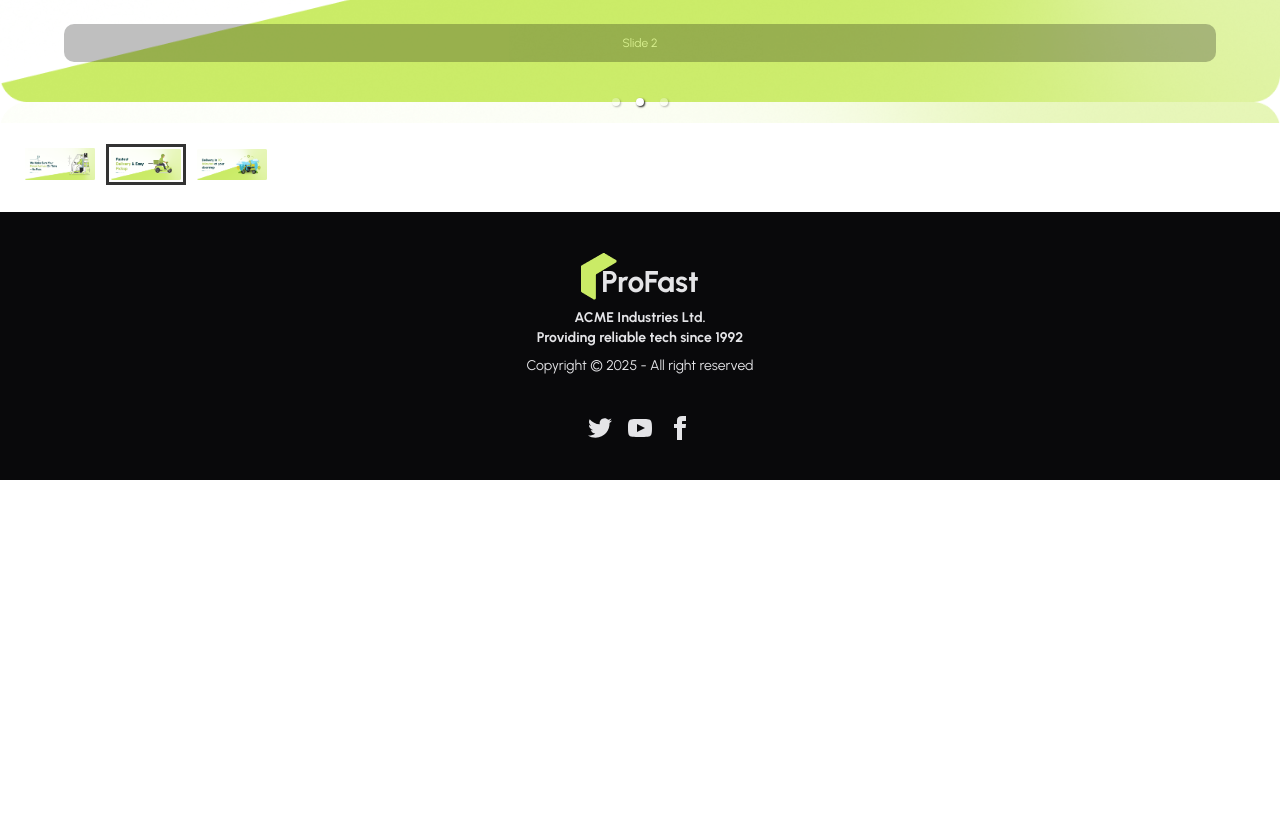
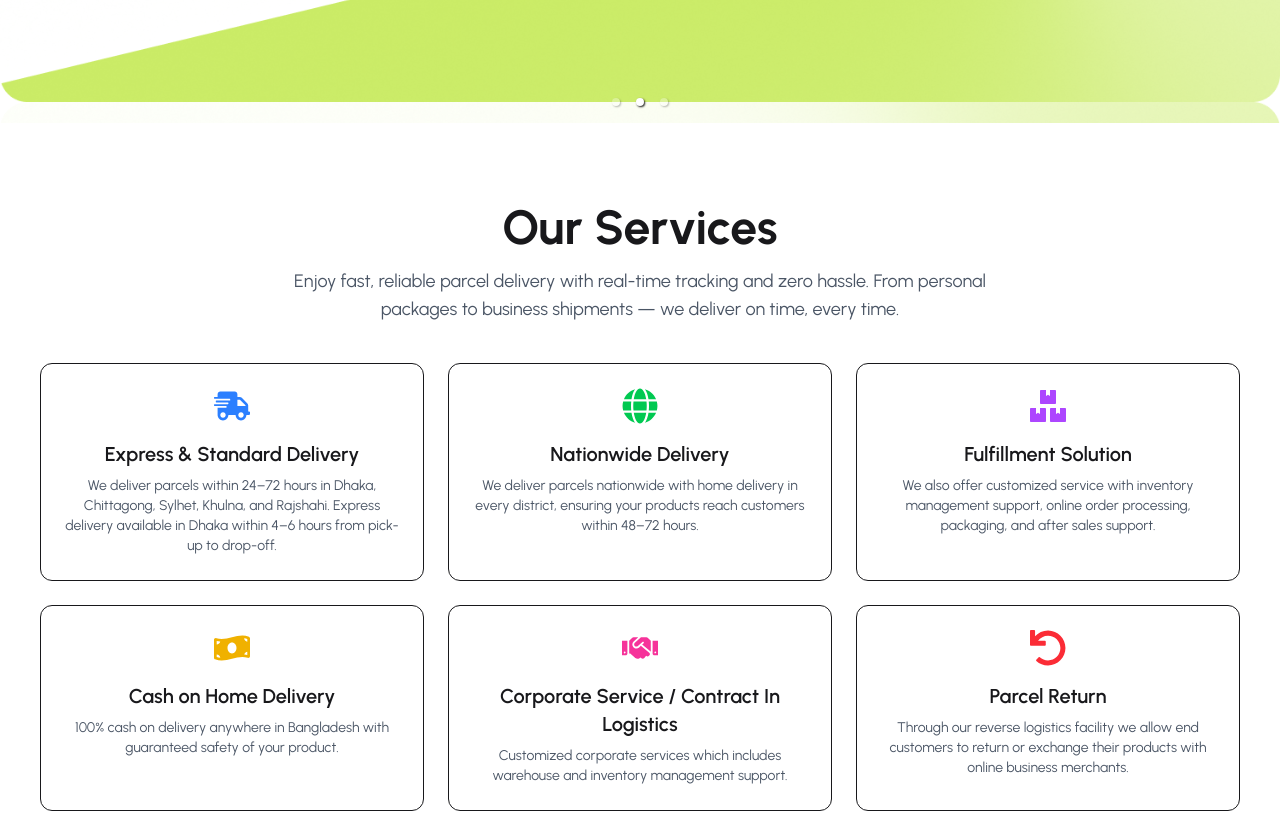
Before and after one commit to sejanmiah/zap-shift-currier-system-client-side, a React (Vite) app: page / in a window 1280 px wide. Shown: the part 520-1333 px from the top of the page. Before the commit the page ends 1000 px from the top, so only its background shows below. Built offline with nearby package versions, Linux system fonts and the light colour scheme.

Commit message:
Services Section Done

```diff
--- a/package.json
+++ b/package.json
@@ -13,6 +13,7 @@
     "@tailwindcss/vite": "^4.1.10",
     "react": "^19.1.0",
     "react-dom": "^19.1.0",
+    "react-icons": "^5.5.0",
     "react-responsive-carousel": "^3.2.23",
     "react-router": "^7.6.2",
     "tailwindcss": "^4.1.10"
--- a/src/Pages/Home/Banner/Banner.jsx
+++ b/src/Pages/Home/Banner/Banner.jsx
@@ -7,18 +7,18 @@ import bannerImg3 from '../../../assets/banner/banner3.png';
 
 const Banner = () => {
     return (
-            <Carousel autoPlay={true} autoFocus={true} axis='vertical' infiniteLoop={true}>
+            <Carousel autoPlay={true} showThumbs={false}  autoFocus={true} axis='vertical' infiniteLoop={true}>
                 <div>
                     <img src={bannerImg1} />
-                    <p className="legend">Slide 1</p>
+                    {/* <p className="legend">Slide 1</p> */}
                 </div>
                 <div>
                     <img src={bannerImg2} />
-                    <p className="legend">Slide 2</p>
+                    {/* <p className="legend">Slide 2</p> */}
                 </div>
                 <div>
                     <img src={bannerImg3} />
-                    <p className="legend">Slide 3</p>
+                    {/* <p className="legend">Slide 3</p> */}
                 </div>
             </Carousel>
     );
--- a/src/Pages/Home/Home.jsx
+++ b/src/Pages/Home/Home.jsx
@@ -1,10 +1,12 @@
 import React from 'react';
 import Banner from './Banner/Banner';
+import Services from './Services/Services';
 
 const Home = () => {
     return (
         <div>
             <Banner></Banner>
+            <Services></Services>
         </div>
     );
 };
--- /dev/null
+++ b/src/Pages/Home/Services/Services.jsx
@@ -0,0 +1,67 @@
+import React from "react";
+import { FaShippingFast, FaGlobe, FaBoxes, FaMoneyBillWave, FaHandshake, FaUndo } from "react-icons/fa";
+
+const serviceData = [
+  {
+    icon: <FaShippingFast className="text-4xl text-blue-500" />,
+    title: "Express & Standard Delivery",
+    description:
+      "We deliver parcels within 24–72 hours in Dhaka, Chittagong, Sylhet, Khulna, and Rajshahi. Express delivery available in Dhaka within 4–6 hours from pick-up to drop-off."
+  },
+  {
+    icon: <FaGlobe className="text-4xl text-green-500" />,
+    title: "Nationwide Delivery",
+    description:
+      "We deliver parcels nationwide with home delivery in every district, ensuring your products reach customers within 48–72 hours."
+  },
+  {
+    icon: <FaBoxes className="text-4xl text-purple-500" />,
+    title: "Fulfillment Solution",
+    description:
+      "We also offer customized service with inventory management support, online order processing, packaging, and after sales support."
+  },
+  {
+    icon: <FaMoneyBillWave className="text-4xl text-yellow-500" />,
+    title: "Cash on Home Delivery",
+    description:
+      "100% cash on delivery anywhere in Bangladesh with guaranteed safety of your product."
+  },
+  {
+    icon: <FaHandshake className="text-4xl text-pink-500" />,
+    title: "Corporate Service / Contract In Logistics",
+    description:
+      "Customized corporate services which includes warehouse and inventory management support."
+  },
+  {
+    icon: <FaUndo className="text-4xl text-red-500" />,
+    title: "Parcel Return",
+    description:
+      "Through our reverse logistics facility we allow end customers to return or exchange their products with online business merchants."
+  }
+];
+
+const Services = () => {
+  return (
+    <div className="py-20 px-4 md:px-10 bg-white text-center">
+      <h2 className="text-4xl md:text-5xl font-bold mb-4">Our Services</h2>
+      <p className="text-lg text-gray-600 max-w-3xl mx-auto mb-10">
+        Enjoy fast, reliable parcel delivery with real-time tracking and zero hassle. From personal packages to business shipments — we deliver on time, every time.
+      </p>
+
+      <div className="grid grid-cols-1 sm:grid-cols-2 lg:grid-cols-3 gap-6">
+        {serviceData.map((service, index) => (
+          <div
+            key={index}
+            className="p-6 rounded-xl border hover:shadow-xl transition duration-300"
+          >
+            <div className="mb-4 flex justify-center">{service.icon}</div>
+            <h3 className="text-xl font-semibold mb-2">{service.title}</h3>
+            <p className="text-gray-600 text-sm">{service.description}</p>
+          </div>
+        ))}
+      </div>
+    </div>
+  );
+};
+
+export default Services;
```
Also changed, not shown: 1 other file (tests, documents, lock files or other folders).
